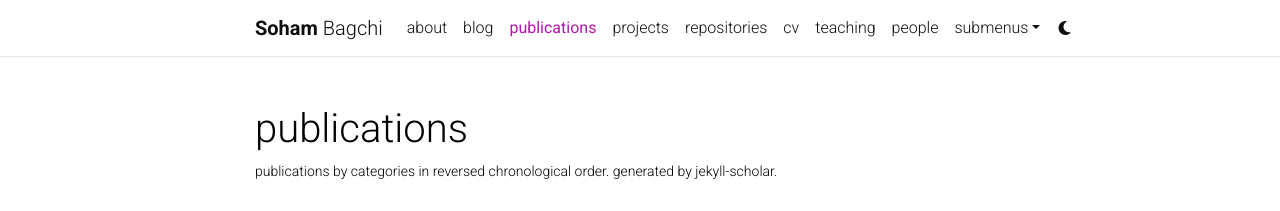
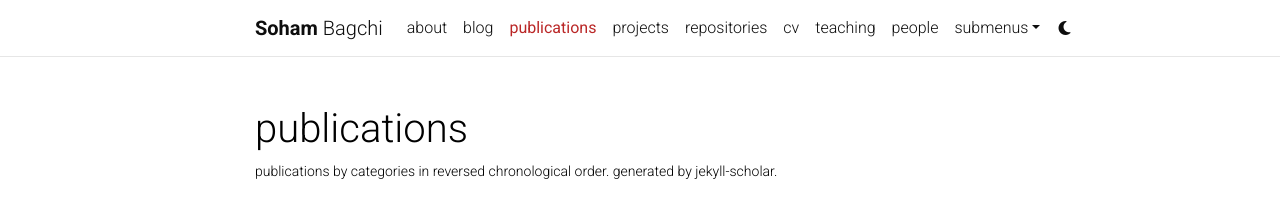
Before and after one commit to sohambagchi/sohambagchi.github.io, a Jekyll site: the page built from _pages/publications.md, in a window 1280 px wide. Shown: the top 211 px of the page. Built offline with Jekyll 4.4.1, drawn with Linux system fonts in a browser that asks for light colours; full-size pictures stand in for the smaller copies a plugin makes; comment, search, counter and statistics services are not loaded; a style sheet for code colours, icons or effects is not loaded; grey boxes are pictures that could not be loaded.

Commit message:
colour config

```diff
--- a/_sass/_themes.scss
+++ b/_sass/_themes.scss
@@ -7,8 +7,8 @@
   --global-code-bg-color: #{$code-bg-color-light};
   --global-text-color: #{$black-color};
   --global-text-color-light: #{$grey-color};
-  --global-theme-color: #{$purple-color};
-  --global-hover-color: #{$purple-color};
+  --global-theme-color: #{$red-color-dark};
+  --global-hover-color: #{$red-color-dark};
   --global-hover-text-color: #{$white-color};
   --global-footer-bg-color: #{$grey-color-dark};
   --global-footer-text-color: #{$grey-color-light};
@@ -52,8 +52,8 @@
   --global-code-bg-color: #{$code-bg-color-dark};
   --global-text-color: #{$grey-color-light};
   --global-text-color-light: #{$grey-color-light};
-  --global-theme-color: #{$cyan-color};
-  --global-hover-color: #{$cyan-color};
+  --global-theme-color: #{$orange-color};
+  --global-hover-color: #{$orange-color};
   --global-hover-text-color: #{$white-color};
   --global-footer-bg-color: #{$grey-color-light};
   --global-footer-text-color: #{$grey-color-dark};
```
